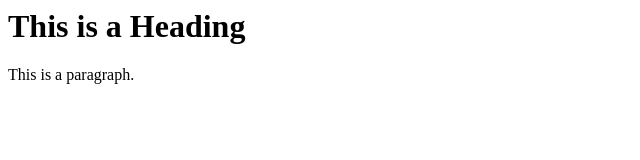
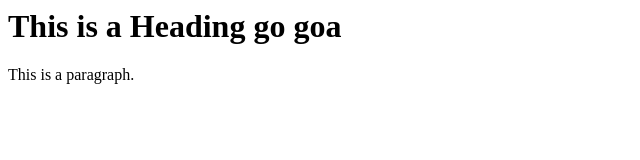
Before and after one commit to Dario127/jenkinslab, a plain HTML site: page run.html in a window 1280 px wide. Shown: the whole page, without its empty margins (0-640 px from the left). Drawn offline with Linux system fonts and the light colour scheme.

Commit message:
stage3 modified file

```diff
--- a/run.html
+++ b/run.html
@@ -4,7 +4,7 @@
 </head>
 <body>
 
-<h1>This is a Heading</h1>
+<h1>This is a Heading go goa</h1>
 <p>This is a paragraph.</p>
 
 </body>
```
